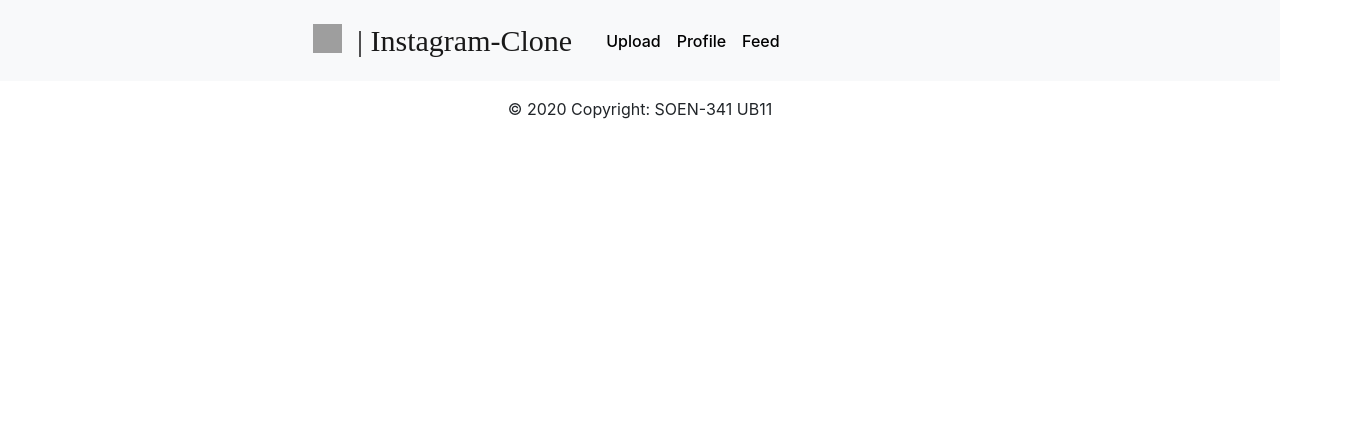
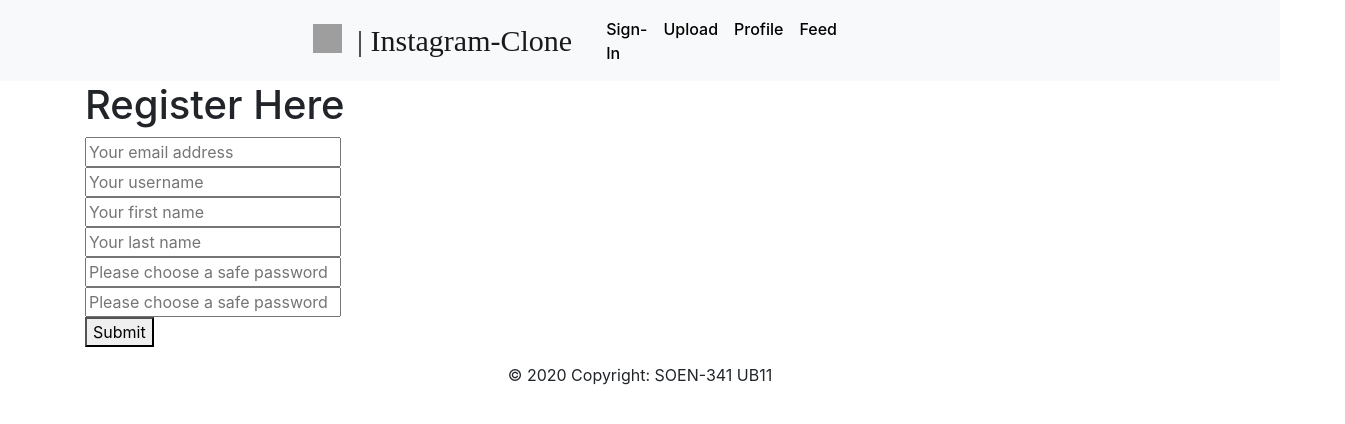
Before and after one commit to JoshFried/SOEN341, a React (Create React App) app in the folder front-end/instagram/: page /signIn in a window 1280 px wide. Shown: the top 424 px of the page, 1345 px wide, since content can reach past the window. Built offline with nearby package versions, Linux system fonts and the light colour scheme; grey boxes are pictures that could not be loaded; a web font is replaced by a local one.

Commit message:
Registration Form
Added a Registration form with all the key components for back-end implementation

```diff
--- a/front-end/instagram/src/App.js
+++ b/front-end/instagram/src/App.js
@@ -5,6 +5,8 @@ import CustomLayout from './containers/Layout.js';
 import PostList from './containers/PostListView.js';
 import Postform from './components/Postform.js';
 import ProfilePage from './components/UserProfile/ProfilePage.js';
+import Registration from "./components/form.js";
+
 
 class App extends Component {
 
@@ -17,6 +19,7 @@ class App extends Component {
             <Route path='/feed'component={PostList}/>
             <Route path='/profile' component={ProfilePage}/>
             <Route path='/upload'component={Postform}/>
+            <Route path="/signIn" component={Registration}/>
           </Switch>
         </CustomLayout>
       </div>
--- /dev/null
+++ b/front-end/instagram/src/components/form.js
@@ -0,0 +1,124 @@
+import React from "react";
+import useFormValidation from "./useFormValidation";
+import validateAuth from "./validateAuth";
+
+const INITIAL_STATE = {
+  email: "",
+  username: "",
+  first_name: "test",
+  last_name: "test",
+  password: "",
+  password2: ""
+};
+
+const Registration = () => {
+  //   const RegistrationForm = styled.Form``;
+
+  const authenticateUser = async () => {
+    const {
+      email,
+      username,
+      firstName,
+      lastName,
+      password,
+      password2
+    } = values;
+    try {
+      const apiRes = await fetch("http://127.0.0.1:8000/api/account/register", {
+        headers: {
+          "Content-Type": "application/json"
+        },
+        mode: "cors",
+        method: "POST",
+        body: JSON.stringify(values)
+      });
+      const resJSON = await apiRes.json();
+      console.log(resJSON);
+    } catch (error) {
+      console.log(error);
+    }
+  };
+
+  const {
+    handleSubmit,
+    handleChange,
+    handleBlur,
+    values,
+    errors,
+    isSubmitting
+  } = useFormValidation(INITIAL_STATE, validateAuth, authenticateUser);
+
+  return (
+    <div className="container">
+      <h1>Register Here</h1>
+      <form onSubmit={handleSubmit}>
+        <input
+          type="email"
+          onChange={handleChange}
+          name="email"
+          className={errors.email && "error-input"}
+          value={values.email}
+          placeholder="Your email address"
+        />
+        {errors.email && <p className="error-text">{errors.email}</p>}
+        <br />
+        <input
+          type="text"
+          onChange={handleChange}
+          name="username"
+          className={errors.username && "error-input"}
+          value={errors.username}
+          placeholder="Your username"
+        />
+        {errors.username && <p className="error-text">{errors.username}</p>}
+        <br />
+        <input
+          type="text"
+          onChange={handleChange}
+          name="firstName"
+          className={errors.firstName && "error-input"}
+          value={values.firstName}
+          placeholder="Your first name"
+        />
+        {errors.firstName && <p className="error-text">{errors.firstName}</p>}
+        <br />
+        <input
+          type="text"
+          onChange={handleChange}
+          name="lastName"
+          className={errors.lastName && "error-input"}
+          value={values.lastName}
+          placeholder="Your last name"
+        />
+        {errors.lastName && <p className="error-text">{errors.lastName}</p>}
+        <br />
+        <input
+          type="password"
+          onChange={handleChange}
+          onBlur={handleBlur}
+          name="password"
+          className={errors.password && "error-input"}
+          value={values.password}
+          placeholder="Please choose a safe password"
+        />
+        <br />
+        <input
+          type="password"
+          onChange={handleChange}
+          onBlur={handleBlur}
+          name="password2"
+          className={errors.password2 && "error-input"}
+          value={values.password2}
+          placeholder="Please choose a safe password"
+        />
+        <br />
+        {errors.password2 && <p className="error-text">{errors.password2}</p>}
+        <button type="submit" disabled={isSubmitting}>
+          Submit
+        </button>
+      </form>
+    </div>
+  );
+};
+
+export default Registration;
--- /dev/null
+++ b/front-end/instagram/src/components/useFormValidation.js
@@ -0,0 +1,48 @@
+import { useState, useEffect } from "react";
+
+const useFormValidation = (initialState, validate, authenticate) => {
+  const [values, setValues] = useState(initialState);
+  const [errors, setErrors] = useState({});
+  const [isSubmitting, setSubmitting] = useState(false);
+
+  useEffect(() => {
+    if (isSubmitting) {
+      const noErrors = Object.keys(errors).length === 0;
+      if (noErrors) {
+        authenticate();
+        setSubmitting(false);
+      } else {
+        setSubmitting(false);
+      }
+    }
+  }, [errors]);
+
+  const handleChange = event => {
+    setValues({
+      ...values,
+      //the [] allows us to dynamically change the property we're updatating
+      [event.target.name]: event.target.value
+    });
+  };
+
+  function handleBlur() {
+    const validationErrors = validate(values);
+    setErrors(validationErrors);
+  }
+  const handleSubmit = event => {
+    event.preventDefault();
+    const validationErrors = validate(values);
+    setErrors(validationErrors);
+    setSubmitting(true);
+  };
+  return {
+    handleSubmit,
+    handleChange,
+    handleBlur,
+    values,
+    errors,
+    isSubmitting
+  };
+};
+
+export default useFormValidation;
--- /dev/null
+++ b/front-end/instagram/src/components/validateAuth.js
@@ -0,0 +1,17 @@
+const validationAuth = values => {
+  let errors = {};
+  // email errors
+  if (!values.email) {
+    errors.email = "Email is required";
+  } else if (!/^[A-Z0-9._%+-]+@[A-Z0-9.-]+\.[A-Z]{2,}$/i.test(values.email)) {
+    errors.email = "Invalid email address";
+  }
+  //password errors
+  if (!values.password) {
+    errors.password = "Password is required";
+  } else if (values.password.length < 6) {
+    errors.password = "Password must be atleast 6 characters";
+  }
+  return errors;
+};
+export default validationAuth;
--- a/front-end/instagram/src/containers/Layout.js
+++ b/front-end/instagram/src/containers/Layout.js
@@ -23,6 +23,7 @@ const CustomLayout = (props) => {
             <Nav className="mr-auto">
             </Nav>
             <Nav className = 'menu' style={{ marginRight: '500px'}}>
+            <Nav.Link style={{ color: 'black', fontWeight: '500'}} href="signIn">Sign-In</Nav.Link>
             <Nav.Link  style={{ color: 'black', fontWeight: '500'}} href="upload">Upload</Nav.Link>
             <Nav.Link  style={{ color: 'black', fontWeight: '500'}} href="profile">Profile</Nav.Link>
             <Nav.Link  style={{ color: 'black', fontWeight: '500'}} href="feed">Feed</Nav.Link>
```
Also changed, not shown: 2 other files (tests, documents, lock files or other folders).
